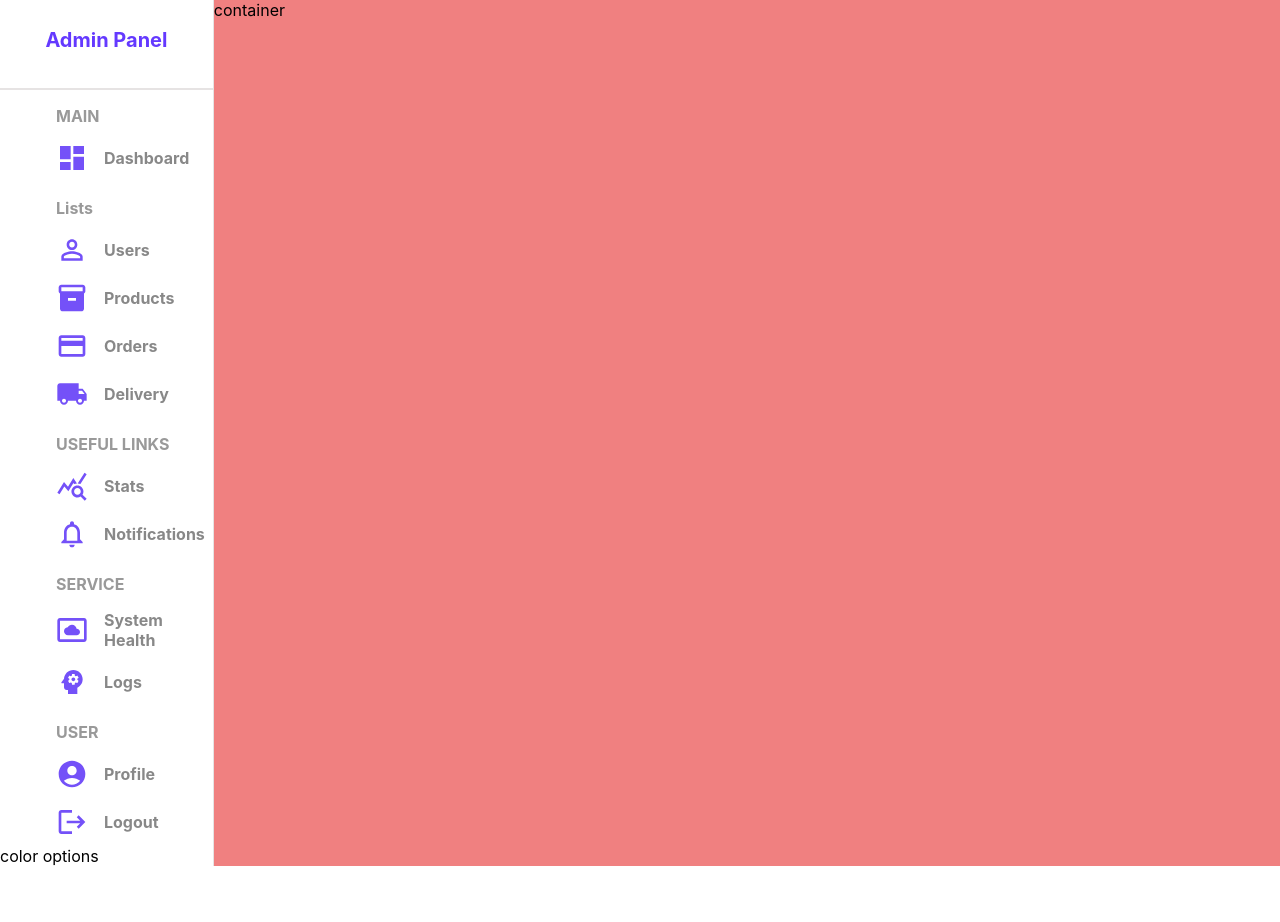
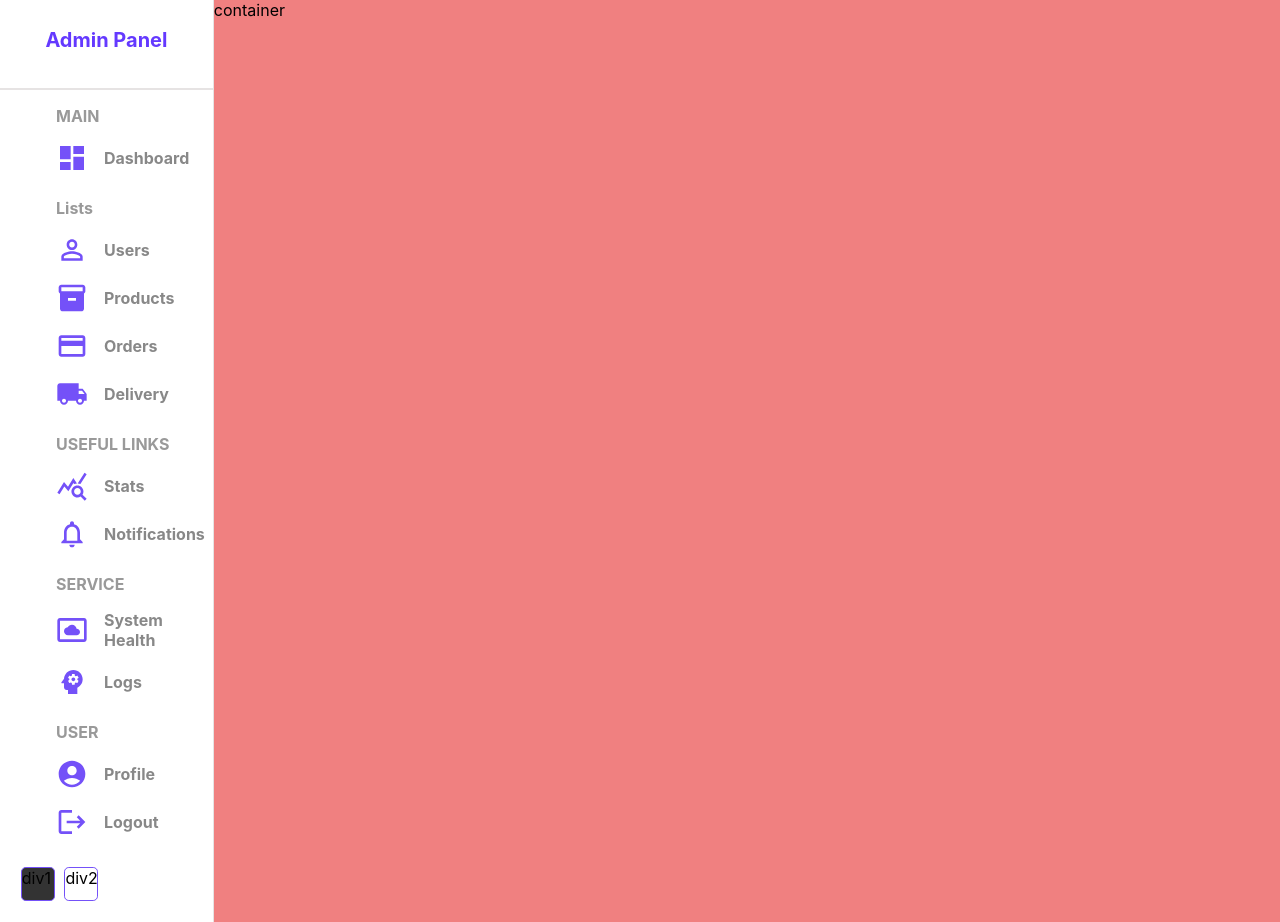
Before and after one commit to KristinaChausheva/react-admin-panel, a React (Create React App) app: page / in a window 1280 px wide. Before the commit the page ends 866 px from the top, so only its background shows below. Built offline with nearby package versions, Linux system fonts and the light colour scheme.

Commit message:
styling sidebar and color options

```diff
--- a/src/components/sidebar/Sidebar.jsx
+++ b/src/components/sidebar/Sidebar.jsx
@@ -71,7 +71,10 @@ function Sidebar() {
           </li>
         </ul>
       </div>
-      <div className="bottom">color options</div>
+      <div className="bottom">
+        <div className="colorOptions">div1</div>
+        <div className="colorOptions">div2</div>
+      </div>
     </div>
   )
 }
--- a/src/components/sidebar/sidebar.scss
+++ b/src/components/sidebar/sidebar.scss
@@ -62,4 +62,25 @@
       }
     }
   }
+  .bottom {
+    display: flex;
+    align-items: center;
+    margin: 1em;
+
+    .colorOptions {
+      width: 2em;
+      height: 2em;
+      border-radius: 0.3em;
+      border: 1px solid #7451f8;
+      cursor: pointer;
+      margin: 0.3em;
+
+      &:nth-child(1) {
+        background-color: whitesmoke;
+      }
+      &:nth-child(1) {
+        background-color: #333;
+      }
+    }
+  }
 }
```
